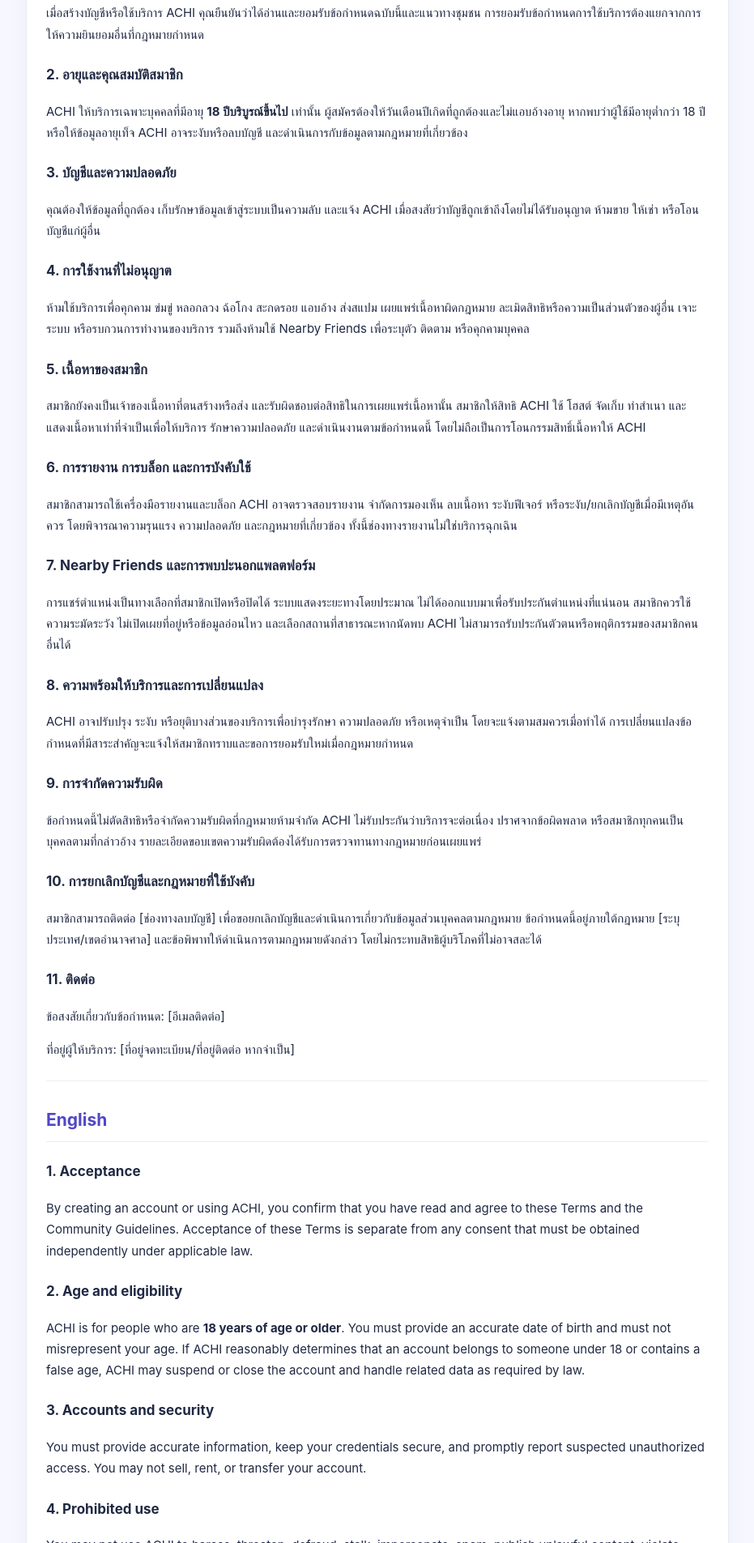
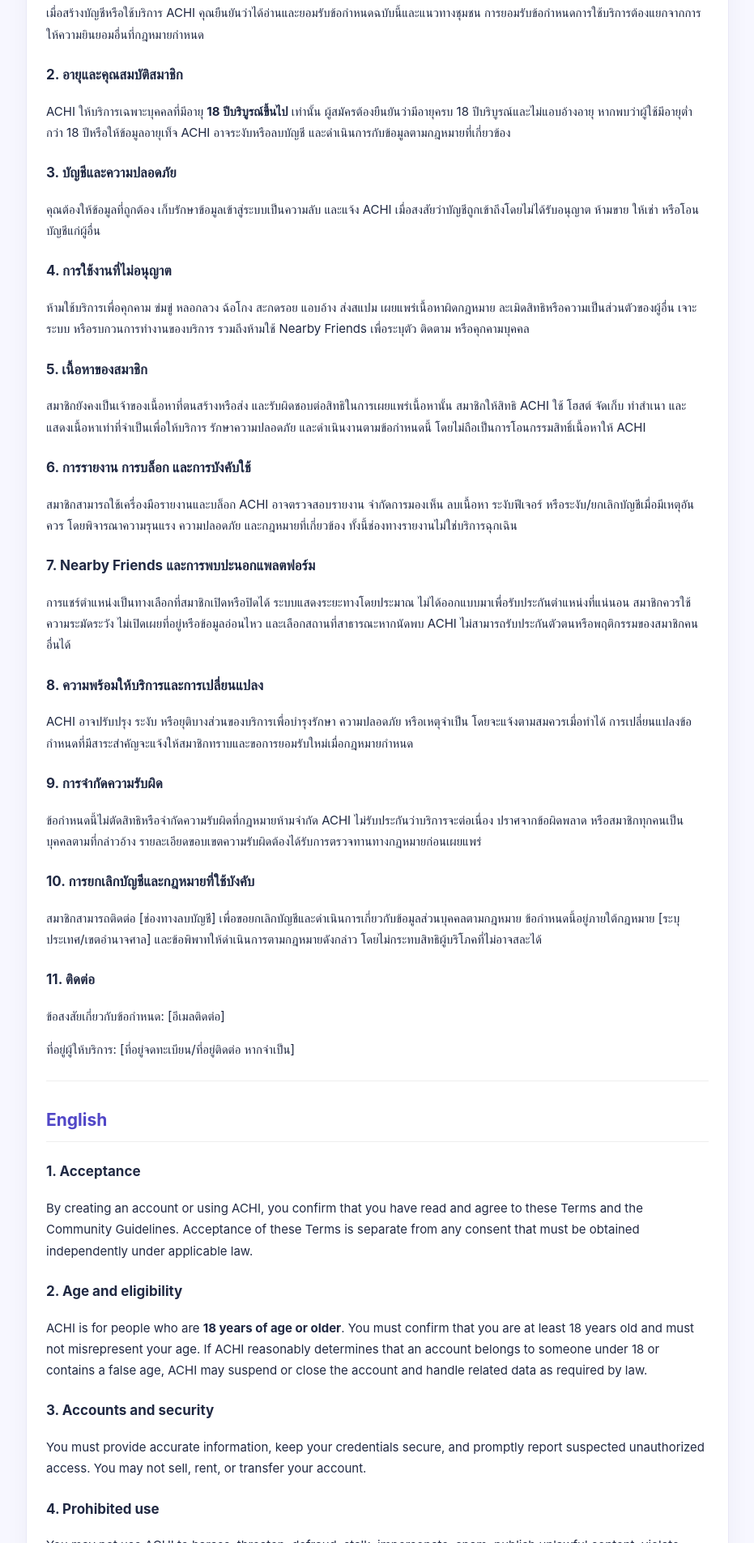
Before and after one commit to vibedaily2026/vibe-chat, a plain HTML site: page policies.html in a window 1280 px wide. Shown: the part 879-2784 px from the top of the page at 81% size, without its empty margins (174-1105 px from the left). Drawn offline with Linux system fonts and the light colour scheme.

Commit message:
Align published policy page age wording

```diff
--- a/policies.html
+++ b/policies.html
@@ -11,7 +11,7 @@
 <h3>1. การยอมรับข้อกำหนด</h3>
 <p>เมื่อสร้างบัญชีหรือใช้บริการ ACHI คุณยืนยันว่าได้อ่านและยอมรับข้อกำหนดฉบับนี้และแนวทางชุมชน การยอมรับข้อกำหนดการใช้บริการต้องแยกจากการให้ความยินยอมอื่นที่กฎหมายกำหนด</p>
 <h3>2. อายุและคุณสมบัติสมาชิก</h3>
-<p>ACHI ให้บริการเฉพาะบุคคลที่มีอายุ <strong>18 ปีบริบูรณ์ขึ้นไป</strong> เท่านั้น ผู้สมัครต้องให้วันเดือนปีเกิดที่ถูกต้องและไม่แอบอ้างอายุ หากพบว่าผู้ใช้มีอายุต่ำกว่า 18 ปีหรือให้ข้อมูลอายุเท็จ ACHI อาจระงับหรือลบบัญชี และดำเนินการกับข้อมูลตามกฎหมายที่เกี่ยวข้อง</p>
+<p>ACHI ให้บริการเฉพาะบุคคลที่มีอายุ <strong>18 ปีบริบูรณ์ขึ้นไป</strong> เท่านั้น ผู้สมัครต้องยืนยันว่ามีอายุครบ 18 ปีบริบูรณ์และไม่แอบอ้างอายุ หากพบว่าผู้ใช้มีอายุต่ำกว่า 18 ปีหรือให้ข้อมูลอายุเท็จ ACHI อาจระงับหรือลบบัญชี และดำเนินการกับข้อมูลตามกฎหมายที่เกี่ยวข้อง</p>
 <h3>3. บัญชีและความปลอดภัย</h3>
 <p>คุณต้องให้ข้อมูลที่ถูกต้อง เก็บรักษาข้อมูลเข้าสู่ระบบเป็นความลับ และแจ้ง ACHI เมื่อสงสัยว่าบัญชีถูกเข้าถึงโดยไม่ได้รับอนุญาต ห้ามขาย ให้เช่า หรือโอนบัญชีแก่ผู้อื่น</p>
 <h3>4. การใช้งานที่ไม่อนุญาต</h3>
@@ -36,7 +36,7 @@
 <h3>1. Acceptance</h3>
 <p>By creating an account or using ACHI, you confirm that you have read and agree to these Terms and the Community Guidelines. Acceptance of these Terms is separate from any consent that must be obtained independently under applicable law.</p>
 <h3>2. Age and eligibility</h3>
-<p>ACHI is for people who are <strong>18 years of age or older</strong>. You must provide an accurate date of birth and must not misrepresent your age. If ACHI reasonably determines that an account belongs to someone under 18 or contains a false age, ACHI may suspend or close the account and handle related data as required by law.</p>
+<p>ACHI is for people who are <strong>18 years of age or older</strong>. You must confirm that you are at least 18 years old and must not misrepresent your age. If ACHI reasonably determines that an account belongs to someone under 18 or contains a false age, ACHI may suspend or close the account and handle related data as required by law.</p>
 <h3>3. Accounts and security</h3>
 <p>You must provide accurate information, keep your credentials secure, and promptly report suspected unauthorized access. You may not sell, rent, or transfer your account.</p>
 <h3>4. Prohibited use</h3>
```
